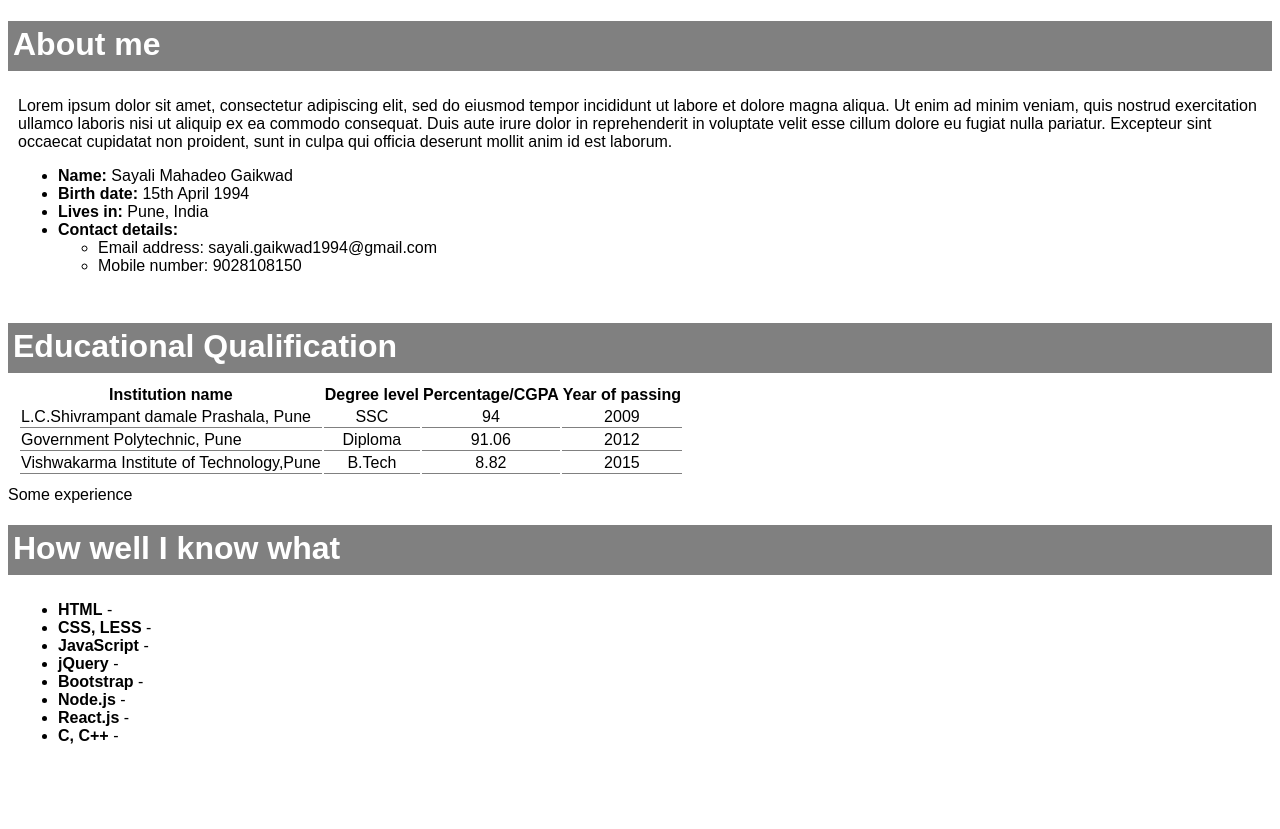
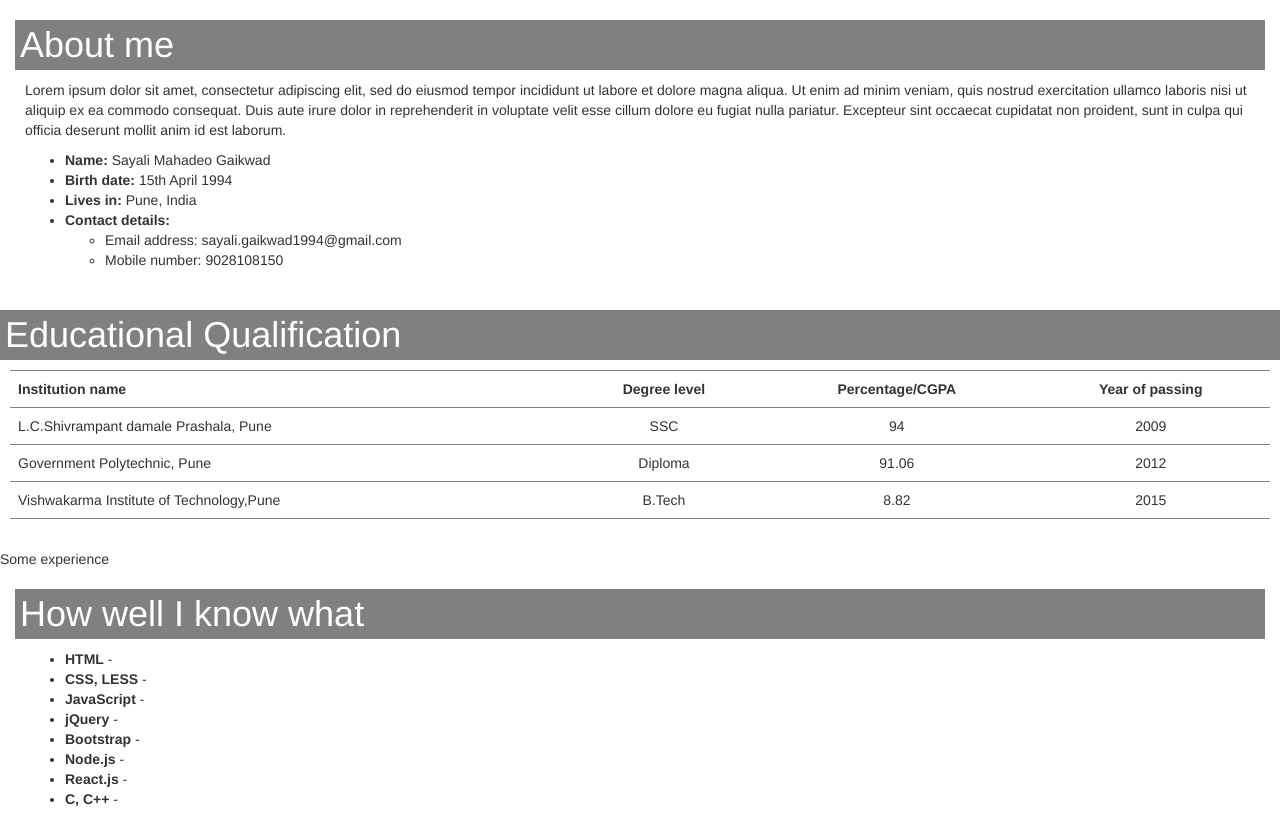
Before and after one commit to sayaliga/resume, a React (Create React App) app: page / in a window 1280 px wide. Before the commit the page ends 800 px from the top, so only its background shows below. Built offline with nearby package versions, Linux system fonts and the light colour scheme.

Commit message:
Added bootstrap.

```diff
--- a/package.json
+++ b/package.json
@@ -4,6 +4,7 @@
   "private": true,
   "homepage": "http://sayaliga.github.io/react-resume",
   "dependencies": {
+    "bootstrap": "^3.3.7",
     "react": "^16.2.0",
     "react-dom": "^16.2.0",
     "react-scripts": "1.0.17"
--- a/src/index.css
+++ b/src/index.css
@@ -16,6 +16,10 @@ section {
 table.eduqualification td:not(:first-child), table.eduqualification th:not(:first-child) {
   text-align: center;
 }
+table.eduqualification > tbody > tr > th, table.eduqualification > tbody > tr > td {
+  border-top-color: gray;
+  border-bottom-color: gray;
+}
 td {
   border-bottom: 1px solid gray;
 }
--- a/src/index.js
+++ b/src/index.js
@@ -1,6 +1,7 @@
 import React from 'react';
 import ReactDOM from 'react-dom';
 import './index.css';
+import '../node_modules/bootstrap/dist/css/bootstrap.min.css';
 import App from './App';
 import registerServiceWorker from './registerServiceWorker';
 
```
